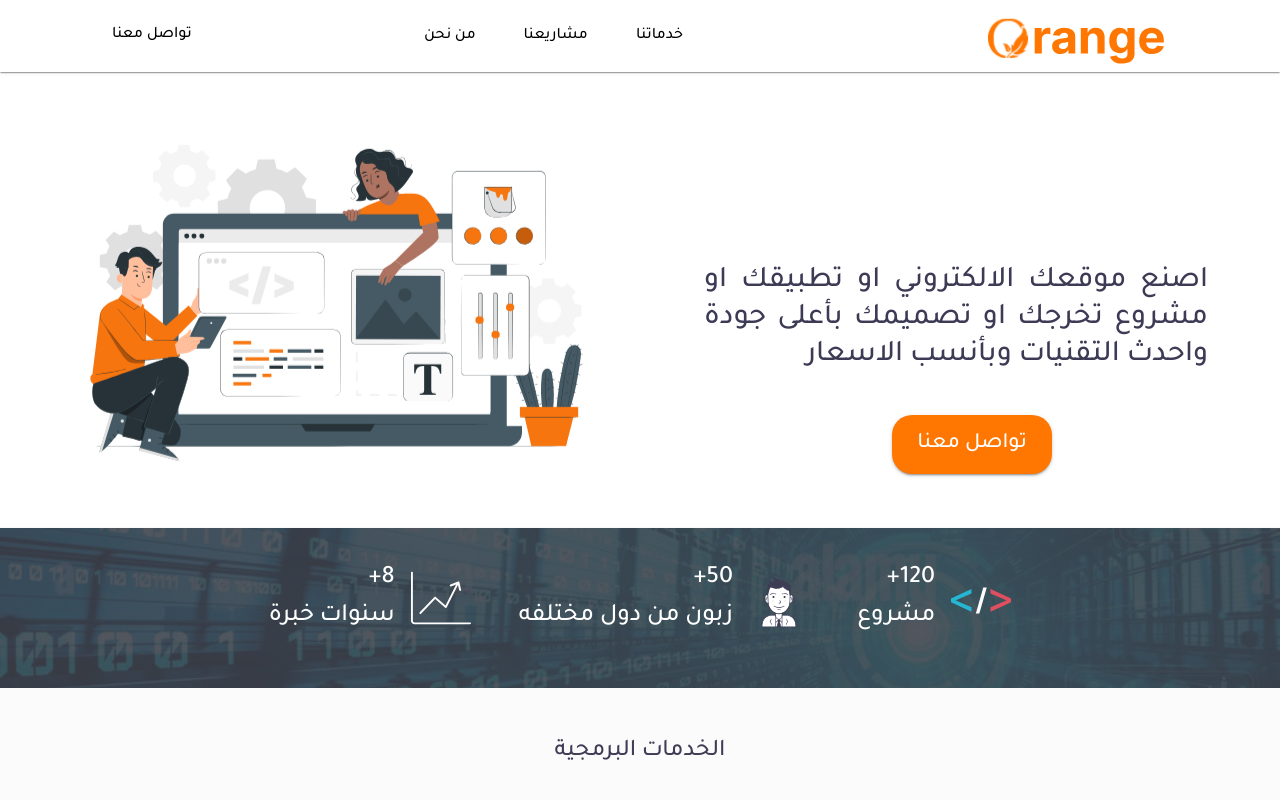
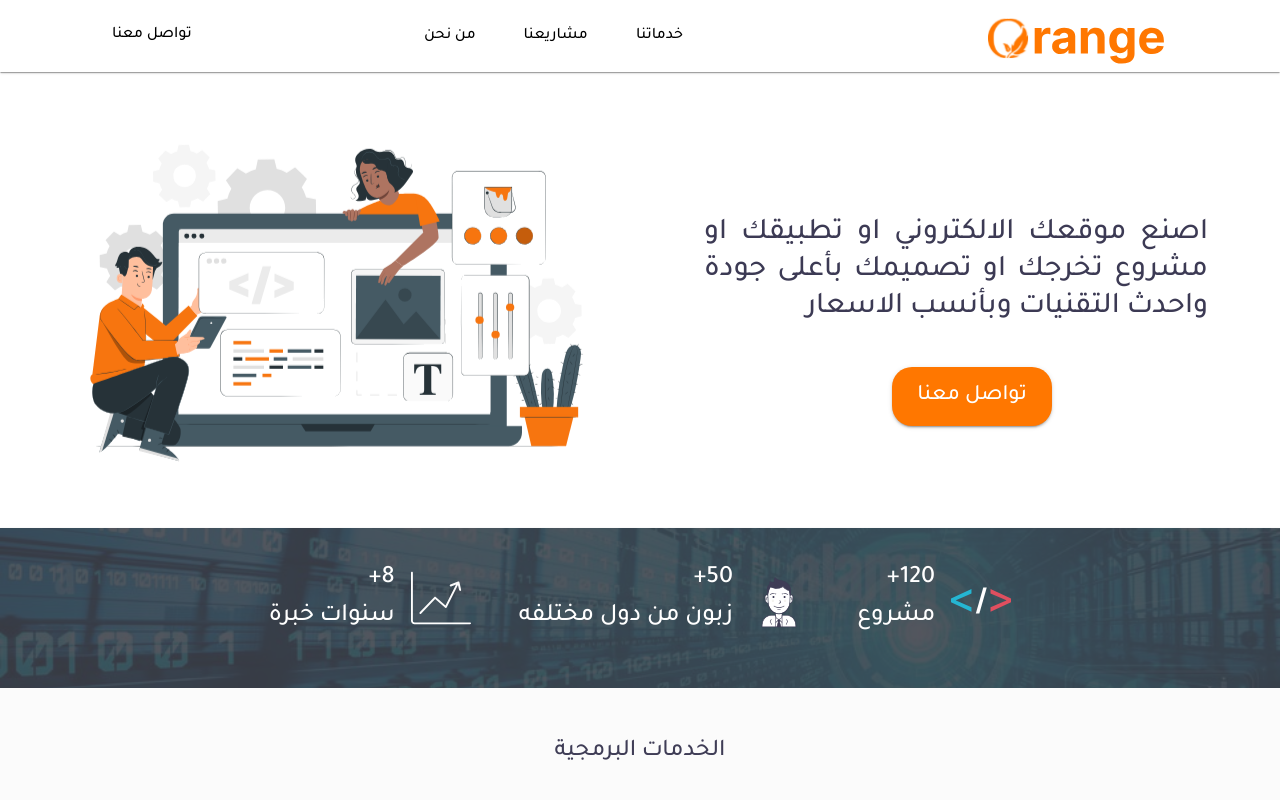
Before and after one commit to AmeerAliCS/Orange, a Next.js app: page / in a window 1280 px wide. Shown: the top 800 px of the page. Built offline with nearby package versions, Linux system fonts and the light colour scheme.

Commit message:
fix hero

```diff
--- a/components/home/Hero.jsx
+++ b/components/home/Hero.jsx
@@ -68,7 +68,7 @@ export default function Hero(props) {
                 color: "#3c3a54",
                 // pl: "2vw",
                 // pr: "5vw",
-                pt: { xs: 1, md: 18 },
+                pt: { xs: 1, md: 12 },
                 pr: { xs: 5, md: 8 },
                 pl: { xs: 5, md: 4 },
                 fontSize: { xs: 20, sm: 30 },
```
